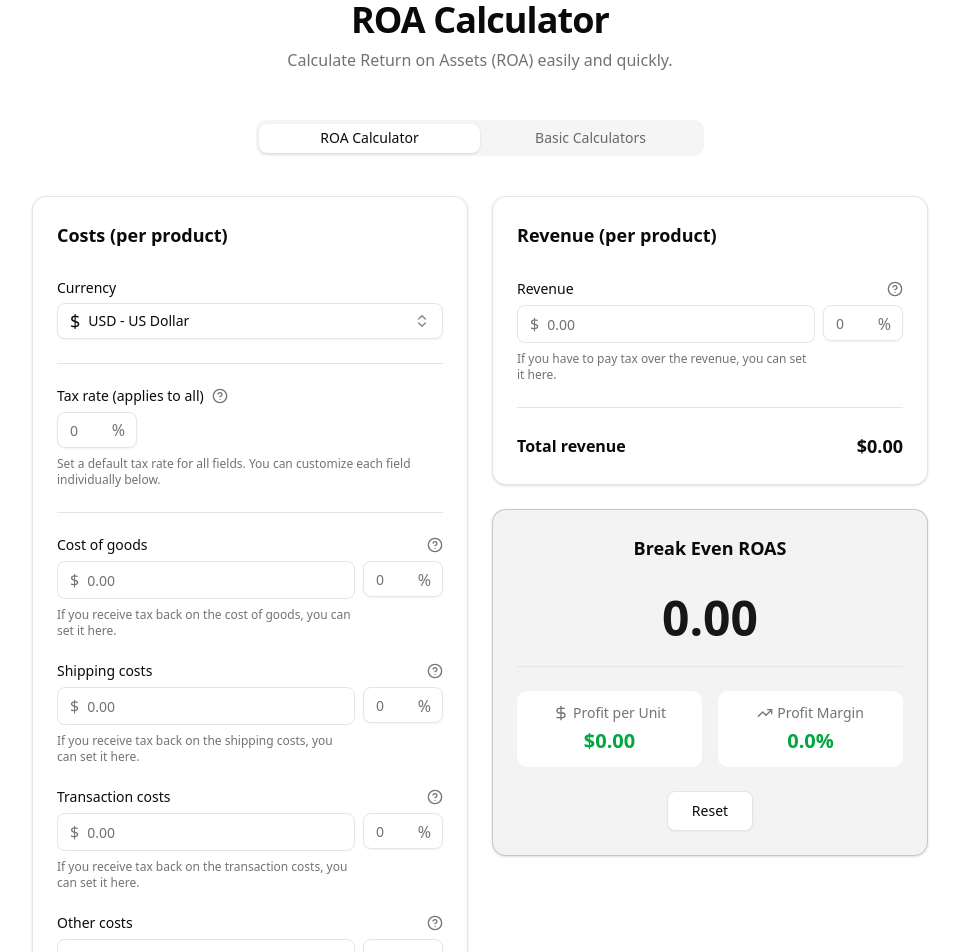
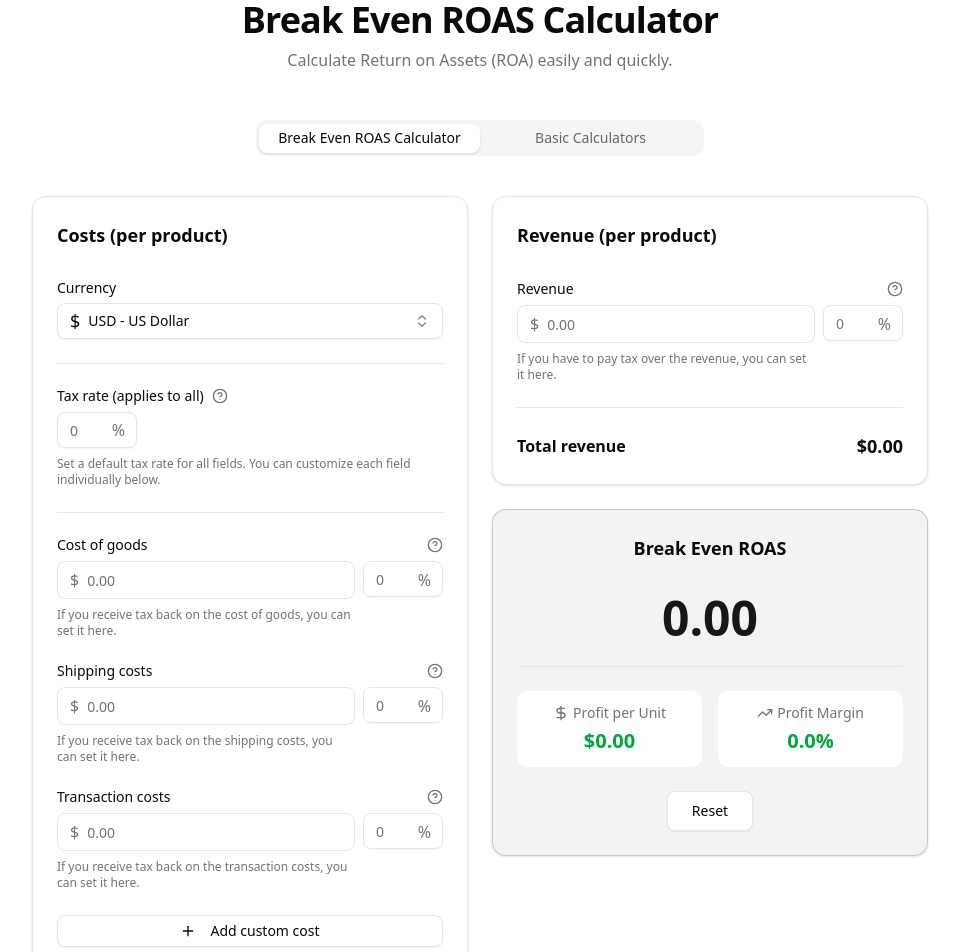
Before and after one commit to ammartian/roa-calculator, a Next.js app: page / in a window 1280 px wide. Shown: the part 100-1052 px from the top of the page, without its empty margins (160-1119 px from the left). Built offline with nearby package versions, Linux system fonts and the light colour scheme.

Commit message:
Remove other cost input in roas calculator

```diff
--- a/app/components/calculator/CostSection.tsx
+++ b/app/components/calculator/CostSection.tsx
@@ -30,9 +30,7 @@ interface CostSectionProps {
     transactionCosts: CostFieldType;
     onTransactionCostsValueChange: (value: string) => void;
     onTransactionCostsTaxChange: (value: string) => void;
-    otherCosts: CostFieldType;
-    onOtherCostsValueChange: (value: string) => void;
-    onOtherCostsTaxChange: (value: string) => void;
+
     customCosts: CustomCostFieldType[];
     onAddCustomCost: (title: string) => void;
     onRemoveCustomCost: (id: string) => void;
@@ -58,9 +56,6 @@ export function CostSection({
     transactionCosts,
     onTransactionCostsValueChange,
     onTransactionCostsTaxChange,
-    otherCosts,
-    onOtherCostsValueChange,
-    onOtherCostsTaxChange,
     customCosts,
     onAddCustomCost,
     onRemoveCustomCost,
@@ -187,16 +182,6 @@ export function CostSection({
                     taxInputTooltip={translations.taxInputTooltip}
                 />
 
-                <CostField
-                    label={translations.otherCosts}
-                    field={otherCosts}
-                    onValueChange={onOtherCostsValueChange}
-                    onTaxChange={onOtherCostsTaxChange}
-                    currencySymbol={currencySymbol}
-                    taxDescription={translations.otherCostsTaxDescription}
-                    taxInputTooltip={translations.taxInputTooltip}
-                />
-
                 {customCosts.map((customCost) => (
                     <CustomCostField
                         key={customCost.id}
--- a/app/components/calculator/index.tsx
+++ b/app/components/calculator/index.tsx
@@ -18,7 +18,6 @@ export default function Calculator() {
         costOfGoods,
         shippingCosts,
         transactionCosts,
-        otherCosts,
         customCosts,
         revenue,
         handleMasterTaxChange,
@@ -26,7 +25,6 @@ export default function Calculator() {
         setCostOfGoods,
         setShippingCosts,
         setTransactionCosts,
-        setOtherCosts,
         setRevenue,
         addCustomCost,
         removeCustomCost,
@@ -67,9 +65,6 @@ export default function Calculator() {
                     setTransactionCosts,
                     "tax"
                 )}
-                otherCosts={otherCosts}
-                onOtherCostsValueChange={handleFieldChange(setOtherCosts, "value")}
-                onOtherCostsTaxChange={handleFieldChange(setOtherCosts, "tax")}
                 customCosts={customCosts}
                 onAddCustomCost={addCustomCost}
                 onRemoveCustomCost={removeCustomCost}
--- a/hooks/useROACalculator.ts
+++ b/hooks/useROACalculator.ts
@@ -29,7 +29,6 @@ export interface UseROACalculatorReturn {
     costOfGoods: CostField;
     shippingCosts: CostField;
     transactionCosts: CostField;
-    otherCosts: CostField;
     customCosts: CustomCostField[];
     revenue: CostField;
     handleMasterTaxChange: (value: string) => void;
@@ -40,7 +39,6 @@ export interface UseROACalculatorReturn {
     setCostOfGoods: React.Dispatch<React.SetStateAction<CostField>>;
     setShippingCosts: React.Dispatch<React.SetStateAction<CostField>>;
     setTransactionCosts: React.Dispatch<React.SetStateAction<CostField>>;
-    setOtherCosts: React.Dispatch<React.SetStateAction<CostField>>;
     setRevenue: React.Dispatch<React.SetStateAction<CostField>>;
     addCustomCost: (title: string) => void;
     removeCustomCost: (id: string) => void;
@@ -62,7 +60,6 @@ export function useROACalculator(): UseROACalculatorReturn {
     const [costOfGoods, setCostOfGoods] = useState<CostField>(INITIAL_COST_FIELD);
     const [shippingCosts, setShippingCosts] = useState<CostField>(INITIAL_COST_FIELD);
     const [transactionCosts, setTransactionCosts] = useState<CostField>(INITIAL_COST_FIELD);
-    const [otherCosts, setOtherCosts] = useState<CostField>(INITIAL_COST_FIELD);
     const [customCosts, setCustomCosts] = useState<CustomCostField[]>([]);
     const [revenue, setRevenue] = useState<CostField>(INITIAL_COST_FIELD);
 
@@ -103,7 +100,6 @@ export function useROACalculator(): UseROACalculatorReturn {
         setCostOfGoods((prev) => ({ ...prev, tax: formatted }));
         setShippingCosts((prev) => ({ ...prev, tax: formatted }));
         setTransactionCosts((prev) => ({ ...prev, tax: formatted }));
-        setOtherCosts((prev) => ({ ...prev, tax: formatted }));
         setCustomCosts((prev) =>
             prev.map((cost) => ({ ...cost, tax: formatted }))
         );
@@ -126,7 +122,6 @@ export function useROACalculator(): UseROACalculatorReturn {
         const costOfGoodsExcl = calculateCostExclTax(costOfGoods);
         const shippingExcl = calculateCostExclTax(shippingCosts);
         const transactionExcl = calculateCostExclTax(transactionCosts);
-        const otherExcl = calculateCostExclTax(otherCosts);
 
         const customCostsTotal = customCosts.reduce(
             (sum, cost) => sum + calculateCostExclTax(cost),
@@ -136,8 +131,7 @@ export function useROACalculator(): UseROACalculatorReturn {
         const baseTotalCosts = calculateTotalCosts(
             costOfGoodsExcl,
             shippingExcl,
-            transactionExcl,
-            otherExcl
+            transactionExcl
         );
 
         const totalCosts = baseTotalCosts + customCostsTotal;
@@ -152,7 +146,7 @@ export function useROACalculator(): UseROACalculatorReturn {
             profitMarginPercent: calculateProfitMargin(profitPerUnit, totalRevenue),
             maxAdSpendForBreakEven: profitPerUnit,
         };
-    }, [costOfGoods, shippingCosts, transactionCosts, otherCosts, customCosts, revenue]);
+    }, [costOfGoods, shippingCosts, transactionCosts, customCosts, revenue]);
 
     const handleReset = useCallback(() => {
         resetCurrency();
@@ -160,7 +154,6 @@ export function useROACalculator(): UseROACalculatorReturn {
         setCostOfGoods(INITIAL_COST_FIELD);
         setShippingCosts(INITIAL_COST_FIELD);
         setTransactionCosts(INITIAL_COST_FIELD);
-        setOtherCosts(INITIAL_COST_FIELD);
         setCustomCosts((prev) =>
             prev.map((cost) => ({
                 ...cost,
@@ -178,7 +171,6 @@ export function useROACalculator(): UseROACalculatorReturn {
         costOfGoods,
         shippingCosts,
         transactionCosts,
-        otherCosts,
         customCosts,
         revenue,
         handleMasterTaxChange,
@@ -186,7 +178,6 @@ export function useROACalculator(): UseROACalculatorReturn {
         setCostOfGoods,
         setShippingCosts,
         setTransactionCosts,
-        setOtherCosts,
         setRevenue,
         addCustomCost,
         removeCustomCost,
--- a/lib/calculations.ts
+++ b/lib/calculations.ts
@@ -14,10 +14,9 @@ export function calculateExclTax(value: number, taxPercent: number): number {
 export function calculateTotalCosts(
     costOfGoods: number,
     shippingCosts: number,
-    transactionCosts: number,
-    otherCosts: number
+    transactionCosts: number
 ): number {
-    return costOfGoods + shippingCosts + transactionCosts + otherCosts;
+    return costOfGoods + shippingCosts + transactionCosts;
 }
 
 export function calculateBreakEvenROAS(
--- a/lib/i18n/translations/en.json
+++ b/lib/i18n/translations/en.json
@@ -22,8 +22,6 @@
             "shippingCostsTaxDescription": "If you receive tax back on the shipping costs, you can set it here.",
             "transactionCosts": "Transaction costs",
             "transactionCostsTaxDescription": "If you receive tax back on the transaction costs, you can set it here.",
-            "otherCosts": "Other costs",
-            "otherCostsTaxDescription": "If you receive tax back on other costs, you can set it here.",
             "addCustomCost": "Add custom cost",
             "removeCustomCost": "Remove",
             "customCostTitle": "Cost name",
@@ -100,7 +98,7 @@
     },
     "tabs": {
         "roa": {
-            "title": "ROA Calculator",
+            "title": "Break Even ROAS Calculator",
             "description": "Calculate Return on Assets (ROA) easily and quickly."
         },
         "basic": {
--- a/lib/i18n/translations/ms.json
+++ b/lib/i18n/translations/ms.json
@@ -22,8 +22,6 @@
             "shippingCostsTaxDescription": "Jika anda menerima cukai balik untuk kos penghantaran, anda boleh menetapkannya di sini.",
             "transactionCosts": "Kos transaksi",
             "transactionCostsTaxDescription": "Jika anda menerima cukai balik untuk kos transaksi, anda boleh menetapkannya di sini.",
-            "otherCosts": "Kos lain",
-            "otherCostsTaxDescription": "Jika anda menerima cukai balik untuk kos lain, anda boleh menetapkannya di sini.",
             "addCustomCost": "Tambah kos tersuai",
             "removeCustomCost": "Buang",
             "customCostTitle": "Nama kos",
@@ -100,7 +98,7 @@
     },
     "tabs": {
         "roa": {
-            "title": "Kalkulator ROA",
+            "title": "Kalkulator Break Even ROAS",
             "description": "Kira Pulangan Atas Aset (ROA) dengan mudah dan pantas."
         },
         "basic": {
--- a/lib/i18n/types.ts
+++ b/lib/i18n/types.ts
@@ -24,8 +24,6 @@ export interface Translations {
             shippingCostsTaxDescription: string;
             transactionCosts: string;
             transactionCostsTaxDescription: string;
-            otherCosts: string;
-            otherCostsTaxDescription: string;
             addCustomCost: string;
             removeCustomCost: string;
             customCostTitle: string;
--- a/types/index.ts
+++ b/types/index.ts
@@ -36,7 +36,6 @@ export interface CalculatorState {
     costOfGoods: CostField;
     shippingCosts: CostField;
     transactionCosts: CostField;
-    otherCosts: CostField;
     customCosts: CustomCostField[];
     revenue: CostField;
 }
```
